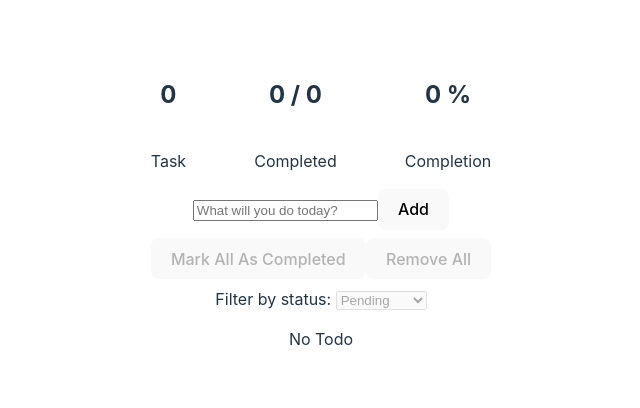
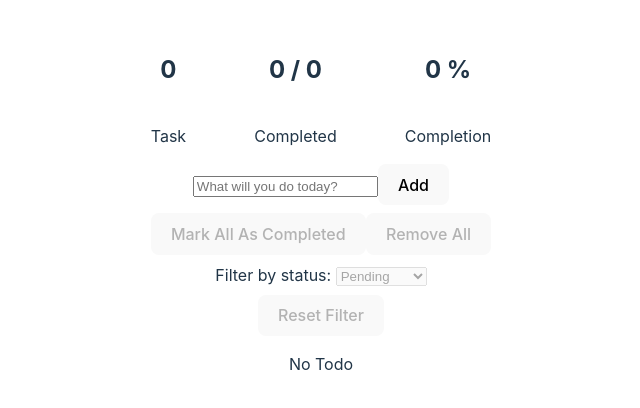
Before and after one commit to essarebano/my-react-todo, a React (Vite) app: page / in a window 1280 px wide. Shown: the part 188-596 px from the top of the page, without its empty margins (319-959 px from the left). Built offline with nearby package versions, Linux system fonts and the light colour scheme.

Commit message:
Implemented resetFilter

```diff
--- a/src/components/TodoActions.tsx
+++ b/src/components/TodoActions.tsx
@@ -5,14 +5,18 @@ export interface TodoActionsProps {
   onMarkAllAsCompleted: () => void
   onRemoveAll: () => void
   onFilterByStatus: (status: TodoStatusType) => void
+  onResetFilter: () => void
   disabled: boolean
+  isFilteredByStatus: boolean
 }
 
 const TodoActions = ({
   onMarkAllAsCompleted,
   onRemoveAll,
   onFilterByStatus,
-  disabled
+  onResetFilter,
+  disabled,
+  isFilteredByStatus
 }: TodoActionsProps) => {
 
   function handleOnMarkAllAsCompleted(e: React.MouseEvent<HTMLButtonElement>) {
@@ -29,6 +33,11 @@ const TodoActions = ({
     e.preventDefault()
     const status = e.target.value as TodoStatusType
     onFilterByStatus(status)
+  }
+
+  function handleOnResetFilter(e: React.MouseEvent<HTMLButtonElement>) {
+    e.preventDefault()
+    onResetFilter()
   }
 
   return (
@@ -56,6 +65,12 @@ const TodoActions = ({
             value={status}>{status}</option>)}
         </select>
       </div>
+      <div style={{ marginTop: '8px'}}>
+        <button
+          onClick={handleOnResetFilter}
+          disabled={!isFilteredByStatus || disabled}
+        >Reset Filter</button>
+      </div>
     </div>
   )
 }
--- a/src/container/TodoActions.tsx
+++ b/src/container/TodoActions.tsx
@@ -3,13 +3,22 @@ import { TodoActions as Actions } from "../components"
 import { TodoContext } from "../context"
 
 const TodoActions = () => {
-  const { todoList, removeAll, markAll, filterByStatus} = useContext(TodoContext)
+  const {
+    todoList,
+    removeAll,
+    markAll,
+    filterByStatus,
+    resetFilters,
+    isFilteredByStatus
+  } = useContext(TodoContext)
   return (
     <Actions
       disabled={todoList.length === 0}
       onMarkAllAsCompleted={markAll}
       onRemoveAll={removeAll}
       onFilterByStatus={filterByStatus}
+      onResetFilter={resetFilters}
+      isFilteredByStatus={isFilteredByStatus}
     />
   )
 }
```
